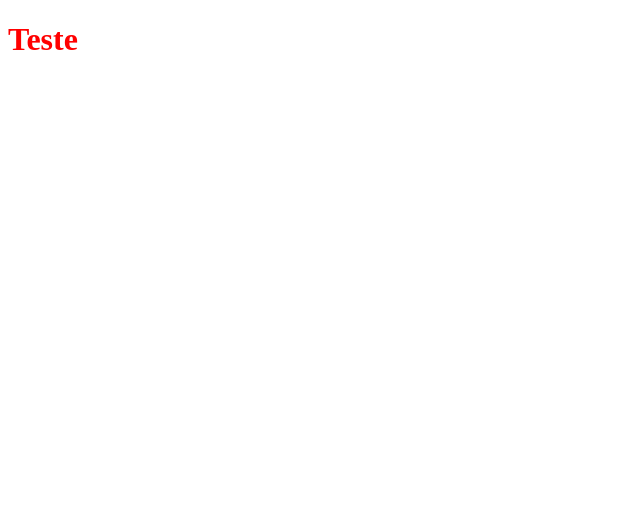
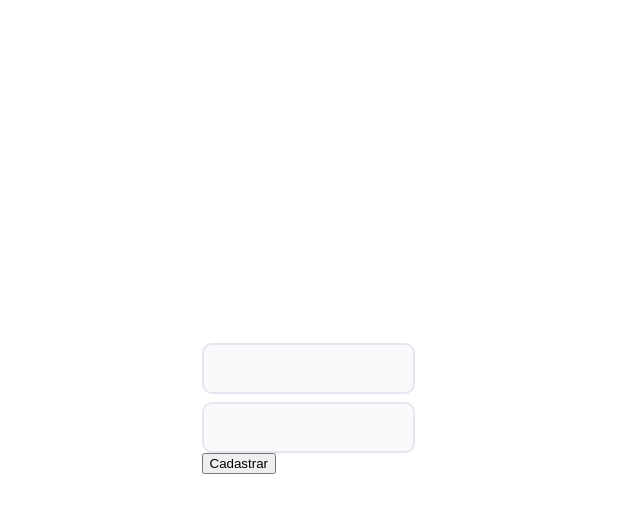
Before and after one commit to OmniLabs-Education/primeiro-projeto-react, a React (Vite) app: page / in a window 1280 px wide. Shown: the top 512 px of the page, without its empty margins (0-640 px from the left). Built offline with nearby package versions, Linux system fonts and the light colour scheme.

Commit message:
create first input component

```diff
--- a/src/App.jsx
+++ /dev/null
@@ -1,11 +0,0 @@
-import { Container, Title } from './home'
-
-function App() {
-  return (
-    <Container>
-      <Title>Teste</Title>
-    </Container>
-  )
-}
-
-export default App
--- /dev/null
+++ b/src/components/Input/index.jsx
@@ -0,0 +1,11 @@
+import { Container } from "./styles"
+
+function Input({...rest}) {
+  return(
+    <Container>
+      <input {...rest} />
+    </Container>
+  )
+}
+
+export default Input
--- /dev/null
+++ b/src/components/Input/styles.js
@@ -0,0 +1,31 @@
+import styled from 'styled-components'
+
+export const Container = styled.div`
+  background: #fafafc;
+  border-radius: 10px;
+
+  border: 2px solid #e6e6f0;
+  color: #6a6180;
+  display: flex;
+  align-items: center;
+
+  & + div {
+    margin-top: 8px;
+  }
+
+  input {
+    padding: 16px;
+    width: 100%;
+    border: 0;
+    flex: 1;
+    background: transparent;
+    color: #6a6180;
+    outline: none;
+  }
+
+  input:focus {
+    color: #5A45FF;
+    border: 2px solid #5A45FF;
+    border-radius: 10px;
+  }
+`
--- a/src/home.js
+++ /dev/null
@@ -1,8 +0,0 @@
-import styled from 'styled-components'
-
-export const Container = styled.div`
-`
-
-export const Title = styled.h1`
-  color: red;
-`;
--- a/src/main.jsx
+++ b/src/main.jsx
@@ -1,6 +1,6 @@
 import React from 'react'
 import ReactDOM from 'react-dom/client'
-import App from './App'
+import App from './pages/CreateUser'
 
 ReactDOM.createRoot(document.getElementById('root')).render(
   <React.StrictMode>
--- /dev/null
+++ b/src/pages/CreateUser/index.jsx
@@ -0,0 +1,22 @@
+import { Container, Content } from './styles'
+import Input from '../../components/Input'
+
+function CreateUser() {
+  return (
+    <Container>
+      <Content>
+        <div>
+          <form>
+            <Input type="text" />
+
+            <Input type="text" />
+
+            <button>Cadastrar</button>
+          </form>
+        </div>
+      </Content>
+    </Container>
+  )
+}
+
+export default CreateUser
--- /dev/null
+++ b/src/pages/CreateUser/styles.js
@@ -0,0 +1,16 @@
+import styled from 'styled-components'
+
+export const Container = styled.div`
+  height: 100vh;
+  display: flex;
+`
+
+export const Content = styled.div`
+  display: flex;
+  flex-direction: column;
+  align-items: center;
+  justify-content: center;
+  width: 100%;
+  max-width: 600px;
+  background: #fff;
+`;
```
